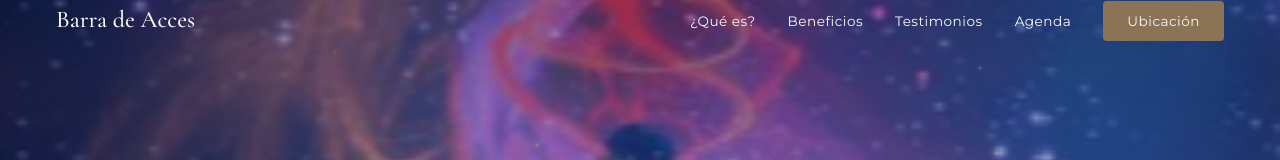
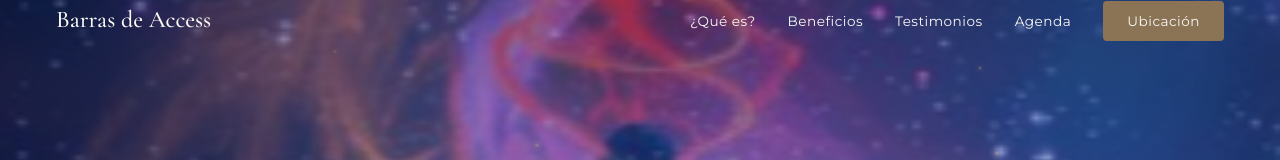
Before and after one commit to PACZKONATASHA/web-barradeaccess, a React (Vite) app: page / in a window 1280 px wide. Shown: the top 160 px of the page. Built offline with nearby package versions, Linux system fonts and the light colour scheme.

Commit message:
mejore el logo , cambia la imagen de que es una barra

```diff
--- a/index.html
+++ b/index.html
@@ -4,7 +4,7 @@
     <meta charset="UTF-8" />
     <link rel="icon" type="image/svg+xml" href="/vite.svg" />
     <meta name="viewport" content="width=device-width, initial-scale=1.0" />
-    <title>Barra de Acces | Centro de Bienestar y Armonía</title>
+    <title>Barras de Access | Centro de Bienestar y Armonía</title>
     <link rel="preconnect" href="https://fonts.googleapis.com">
     <link rel="preconnect" href="https://fonts.gstatic.com" crossorigin>
     <link href="https://fonts.googleapis.com/css2?family=Cormorant+Garamond:ital,wght@0,300;0,400;0,500;0,600;1,300;1,400&family=Montserrat:wght@300;400;500;600&display=swap" rel="stylesheet">
--- a/src/components/About.jsx
+++ b/src/components/About.jsx
@@ -1,5 +1,5 @@
 import './About.css'
-import aboutImg from '../assets/images/img-de-acces.png'
+import aboutImg from '../assets/images/barra-de-acces.png'
 import { useEffect, useRef, useState } from 'react'
 
 function About() {
--- a/src/components/Header.jsx
+++ b/src/components/Header.jsx
@@ -38,7 +38,7 @@ function Header() {
     <header className={`header ${isScrolled ? 'scrolled' : ''}`}>
       <nav className="nav container">
         <div className="nav__logo">
-          <span className="nav__logo-text">Barra de Acces</span>
+          <span className="nav__logo-text">Barras de Access</span>
         </div>
 
         <button
--- a/src/components/Testimonials.jsx
+++ b/src/components/Testimonials.jsx
@@ -10,12 +10,12 @@ const testimonialsData = [
     image: comentarioMujer,
     name: 'María García',
     role: 'Profesora de Yoga',
-    text: 'Nunca imaginé que una sesión pudiera traerme tanta paz. Sentí como si me quitaran un peso de encima y desde entonces duermo mejor y me siento más tranquila cada día.'
+    text: 'Nunca imaginé que una sesión pudiera traerme tanta paz. Sentí como si me quitaran un peso de encima ahora duermo mejor y me siento más tranquila cada día.'
   },
   {
     id: 2,
     image: comentarioHombre,
-    name: 'Carlos Méndez',
+    name: 'Nicolás Méndez',
     role: 'Contador',
     text: 'Al principio tenía dudas, pero después de la primera sesión noté mi mente más clara y menos estrés en el trabajo. Recomiendo esta experiencia a todos.'
   },
```
Also changed, not shown: src/assets/images/barra-de-acces.png (added), src/assets/images/barra-de-access-nueva.jpg (added).
